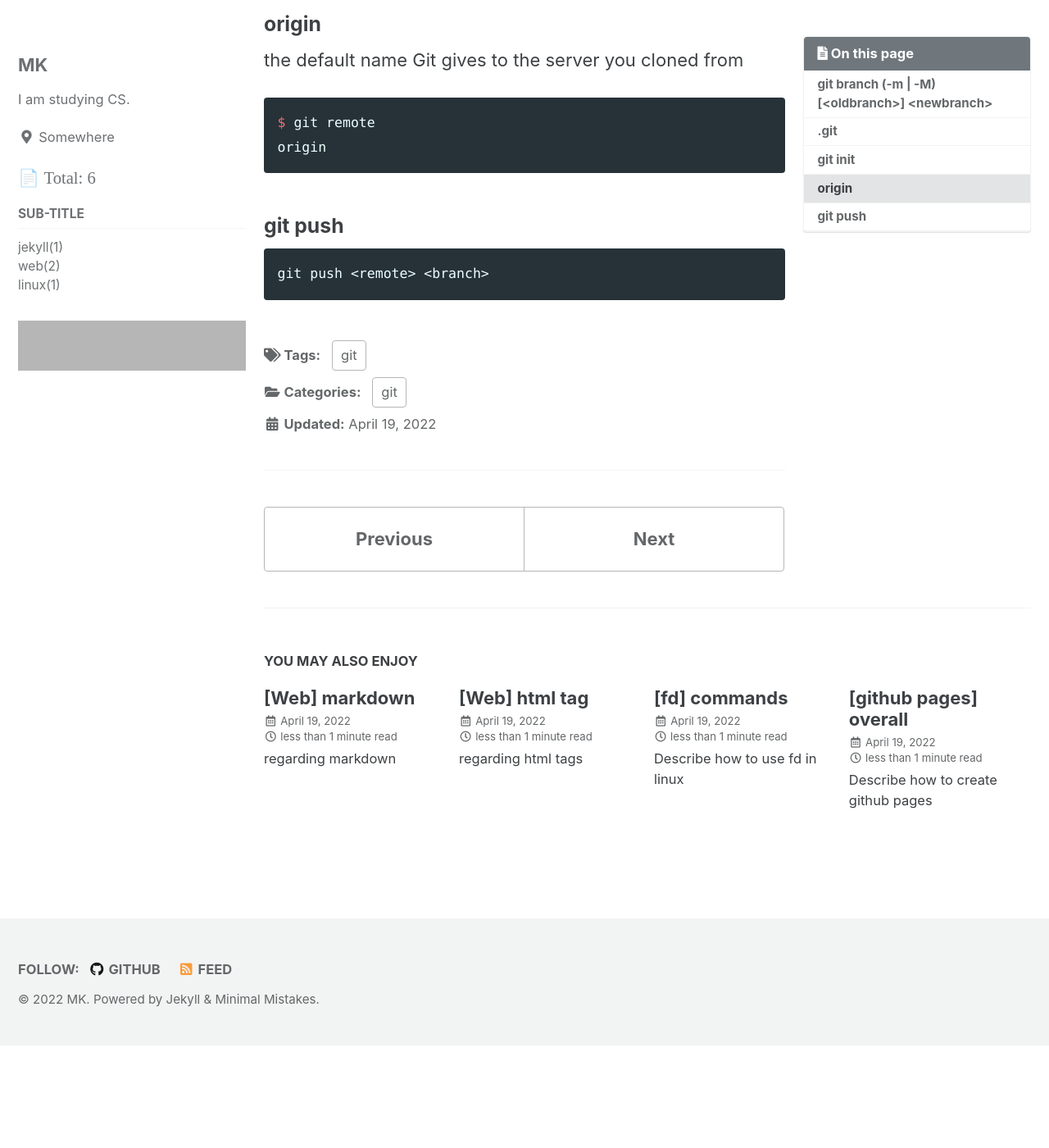
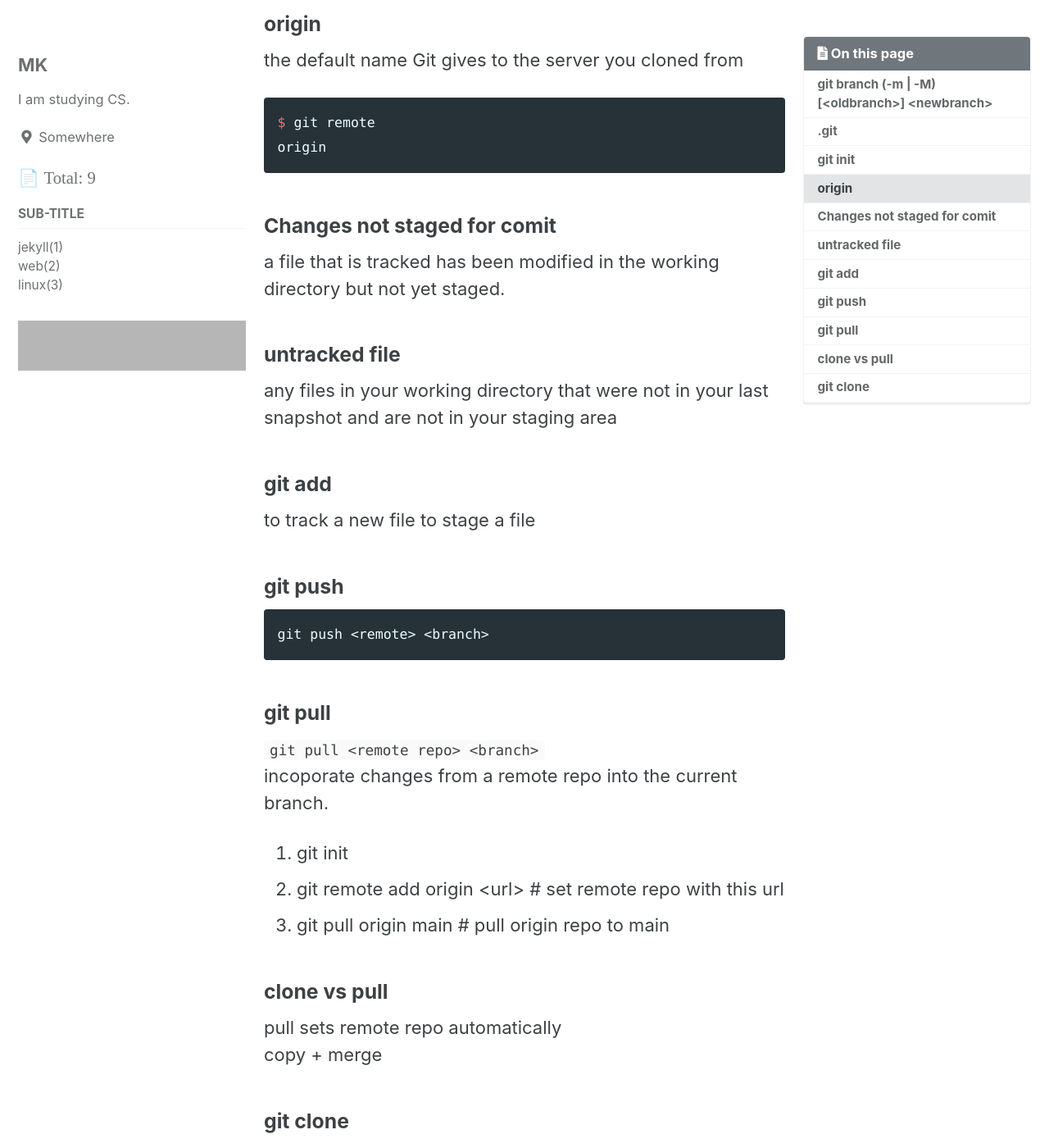
Before and after one commit to MK-43/mk-43.github.io, a Jekyll site: the page built from _posts/git/2022-04-19-git.md, in a window 1280 px wide and 1400 px high, scrolled down 927 px. Shown: the whole window at 82% size. Built offline with Jekyll 4.4.1, drawn with Linux system fonts in a browser that asks for light colours; cached includes are drawn as plain includes; before the commit the page ends 2202 px from its top, so only the background shows below that; some of the changed text lies outside the part shown; grey boxes are pictures that could not be loaded.

Commit message:
TIL 2022-04-20

````diff
--- a/_posts/git/2022-04-19-git.md
+++ b/_posts/git/2022-04-19-git.md
@@ -30,21 +30,56 @@ git remote add origin your-repo-addr
 git push origin main
 ```
 
+### .git
 
-### .git
 git info is contained in this file
 This file is created by `git init`
 
 ### git init
 
 ### origin
+
 the default name Git gives to the server you cloned from
+
 ```bash
 $ git remote
 origin
 ```
 
+### Changes not staged for comit
+
+a file that is tracked has been modified in the working directory but not yet staged.
+
+### untracked file
+
+any files in your working directory that were not in your last snapshot and are not in your staging area
+
+### git add
+
+to track a new file
+to stage a file
+
+
 ### git push
+
 ```bash
 git push <remote> <branch>
 ```
+
+### git pull
+
+`git pull <remote repo> <branch>`
+incoporate changes from a remote repo into the current branch.
+
+1. git init
+2. git remote add origin \<url\> # set remote repo with this url
+3. git pull origin main # pull origin repo to main
+
+### clone vs pull
+
+pull sets remote repo automatically
+copy + merge
+
+### git clone
+
+The current work will be replaced(overriden) by `clone`
````
Also changed, not shown: _posts/blog/2022-04-19-github-pages.md (+12 -1 lines), _posts/linux/2022-04-20-bash-script.md (added, +45 -0 lines), _posts/linux/2022-04-20-tmux.md (added, +45 -0 lines), _posts/linux/2022-04-20-vscode.md (added, +19 -0 lines), 4 other files.
